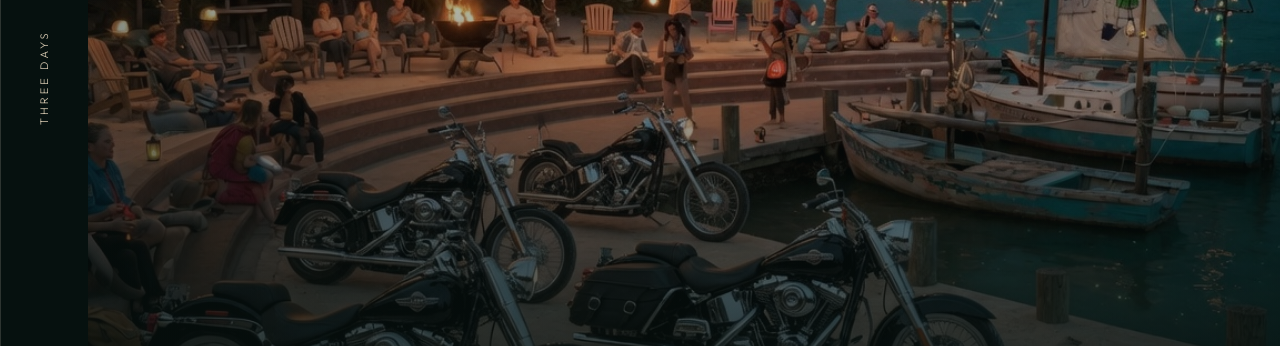
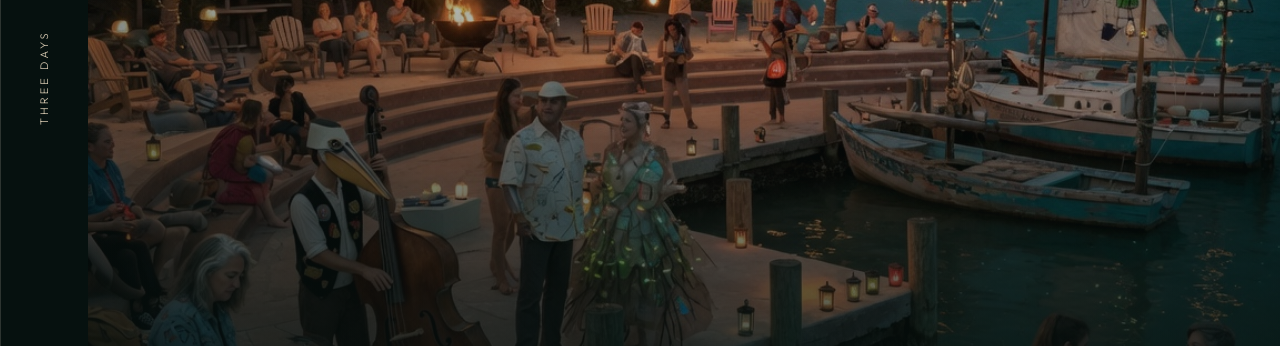
Before and after one commit to cyborgambitions/fire-on-the-island, a website: page index.html in a window 1280 px wide. Shown: the part 259-605 px from the top of the page. Drawn offline with Linux system fonts and the light colour scheme.

Commit message:
Restore the main photo without the motorcycles

```diff
--- a/index.html
+++ b/index.html
@@ -424,7 +424,7 @@
         <span>Keys</span>
       </div>
       <div class="hero-media">
-        <img src="assets/hero-harleys.jpg" alt="Fire on the Island" />
+        <img src="assets/misfits.jpg" alt="Fire on the Island" />
         <div class="hero-top">
           <div>
             <p class="presents">David Santana Presents</p>
```
Also changed, not shown: assets/hero-harleys.jpg (deleted).
